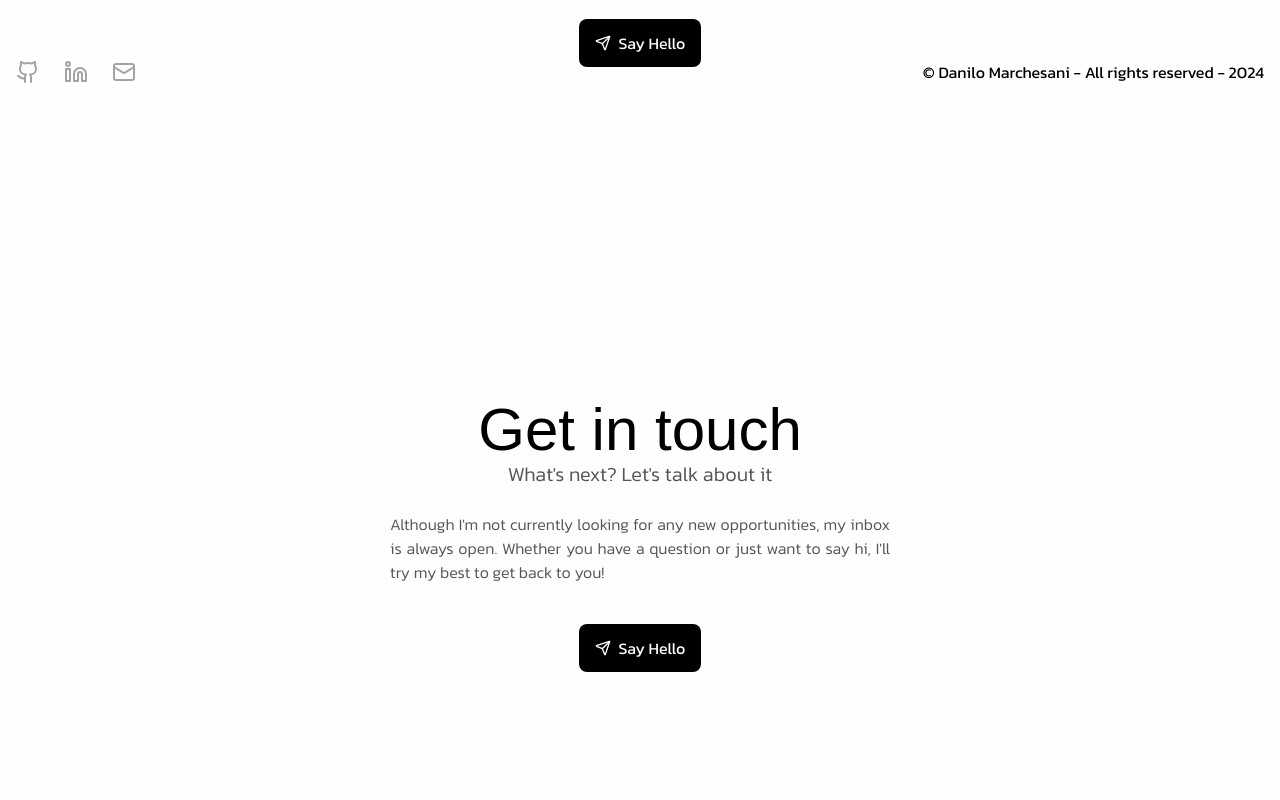
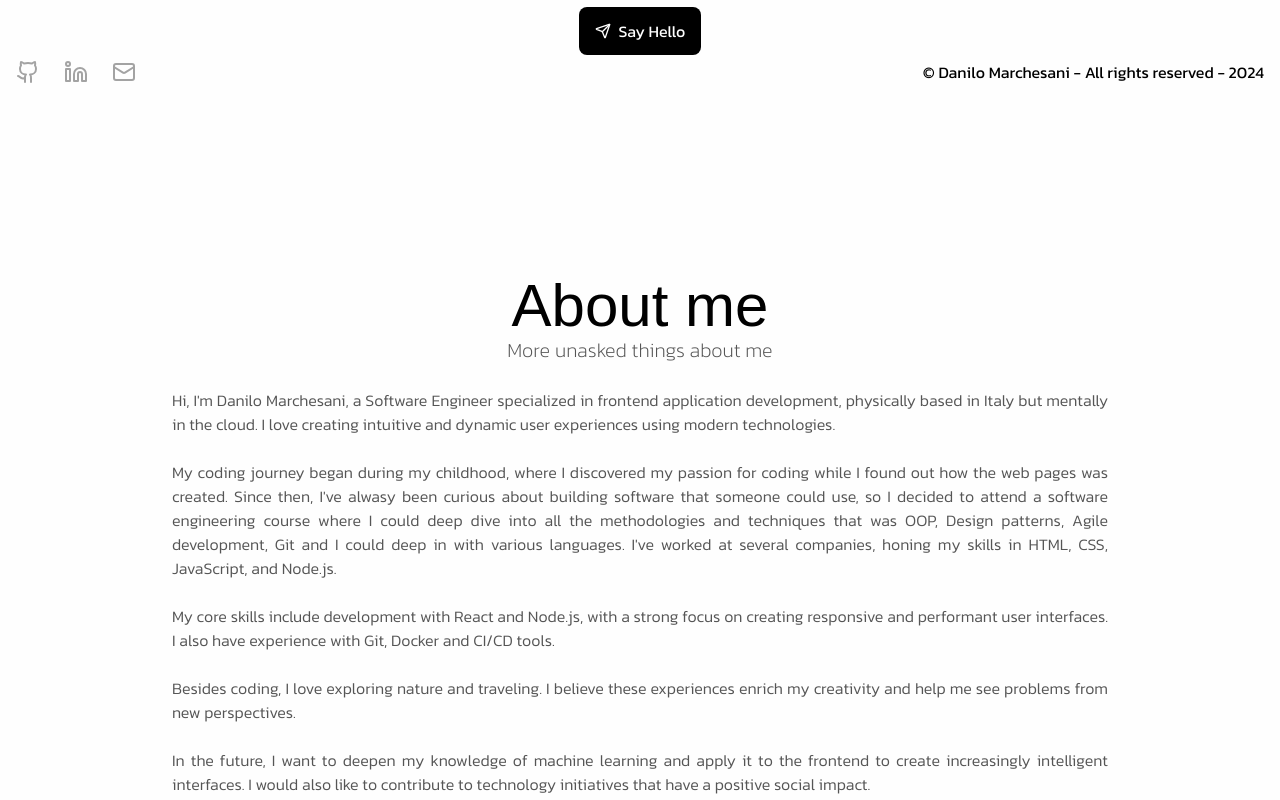
Before and after one commit to DaniloMarchesani/portfolio, a Next.js app: page / in a window 1280 px wide. Shown: the part 700-1500 px from the top of the page. Built offline with nearby package versions, Linux system fonts and the light colour scheme; a web font is replaced by a local one.

Commit message:
feat: add about me page

```diff
--- a/src/app/_shared/components/typography/Typography.tsx
+++ b/src/app/_shared/components/typography/Typography.tsx
@@ -12,7 +12,7 @@ export const Typography: FC<ITypographyProps> = ({
   variant = "paragraph",
   className= ""
 }) => {
-  if (variant === "paragraph") return <p className={`text-justify max-w-[500px] mt-6 text-[#555] font-light ${className}`}>{children}</p>;
+  if (variant === "paragraph") return <p className={`text-justify max-w-[6it00px] mt-6 text-[#555] font-light ${className}`}>{children}</p>;
   if (variant === "title")
     return <h1 className={`${redressed.className} text-5xl mt-2 md:text-4xl lg:text-6xl ${className}`}>{children}</h1>;
   if (variant === "subtitle")
--- a/src/app/page.tsx
+++ b/src/app/page.tsx
@@ -1,9 +1,10 @@
-import { HomePage, ContactPage } from "./pages";
+import { HomePage, ContactPage, AboutPage } from "./pages";
 
 export default function Home() {
   return (
     <main className="w-full p-8">
       <HomePage />
+      <AboutPage />
       <ContactPage />
     </main>
   );
--- /dev/null
+++ b/src/app/pages/AboutPage.tsx
@@ -0,0 +1,48 @@
+import { FC } from "react";
+import { Typography } from "../_shared/components";
+
+export const AboutPage: FC = () => {
+  return (
+    <section
+      className="w-full min-h-screen flex flex-col items-center justify-center"
+      id="about"
+    >
+      <Typography variant="title">About me</Typography>
+      <Typography variant="subtitle" className="font-thin">
+        More unasked things about me
+      </Typography>
+      <Typography>
+        Hi, I&apos;m Danilo Marchesani, a Software Engineer specialized in
+        frontend application development, physically based in Italy but mentally
+        in the cloud. I love creating intuitive and dynamic user experiences
+        using modern technologies.
+      </Typography>
+      <Typography>
+        My coding journey began during my childhood, where I discovered my
+        passion for coding while I found out how the web pages was created.
+        Since then, I&apos;ve alwasy been curious about building software that
+        someone could use, so I decided to attend a software engineering course
+        where I could deep dive into all the methodologies and techniques that
+        was OOP, Design patterns, Agile development, Git and I could deep in
+        with various languages. I&apos;ve worked at several companies, honing my
+        skills in HTML, CSS, JavaScript, and Node.js.
+      </Typography>
+      <Typography>
+        My core skills include development with React and Node.js, with a strong
+        focus on creating responsive and performant user interfaces. I also have
+        experience with Git, Docker and CI/CD tools.
+      </Typography>
+      <Typography>
+        Besides coding, I love exploring nature and traveling. I believe these
+        experiences enrich my creativity and help me see problems from new
+        perspectives.
+      </Typography>
+      <Typography>
+        In the future, I want to deepen my knowledge of machine learning and
+        apply it to the frontend to create increasingly intelligent interfaces.
+        I would also like to contribute to technology initiatives that have a
+        positive social impact.
+      </Typography>
+    </section>
+  );
+};
--- a/src/app/pages/ContactPage.tsx
+++ b/src/app/pages/ContactPage.tsx
@@ -8,16 +8,16 @@ export const ContactPage: FC = () => {
       id="contact"
     >
       <Typography variant="title">Get in touch</Typography>
-      <Typography variant="subtitle" className="font-light">
+      <Typography variant="subtitle" className="font-thin">
         What&apos;s next? Let&apos;s talk about it
       </Typography>
       <Typography className="mt-10">
-        Although I&apos;m not currently looking for any new opportunities, my inbox
-        is always open. Whether you have a question or just want to say hi, I&apos;ll
-        try my best to get back to you!
+        Although I&apos;m not currently looking for any new opportunities, my
+        inbox is always open. Whether you have a question or just want to say
+        hi, I&apos;ll try my best to get back to you!
       </Typography>
 
-      <Button text="Say Hello"/>
+      <Button text="Say Hello" />
     </section>
   );
 };
--- a/src/app/pages/index.ts
+++ b/src/app/pages/index.ts
@@ -1,2 +1,3 @@
 export * from './HomePage';
 export * from './ContactPage';
+export * from './AboutPage';
```
